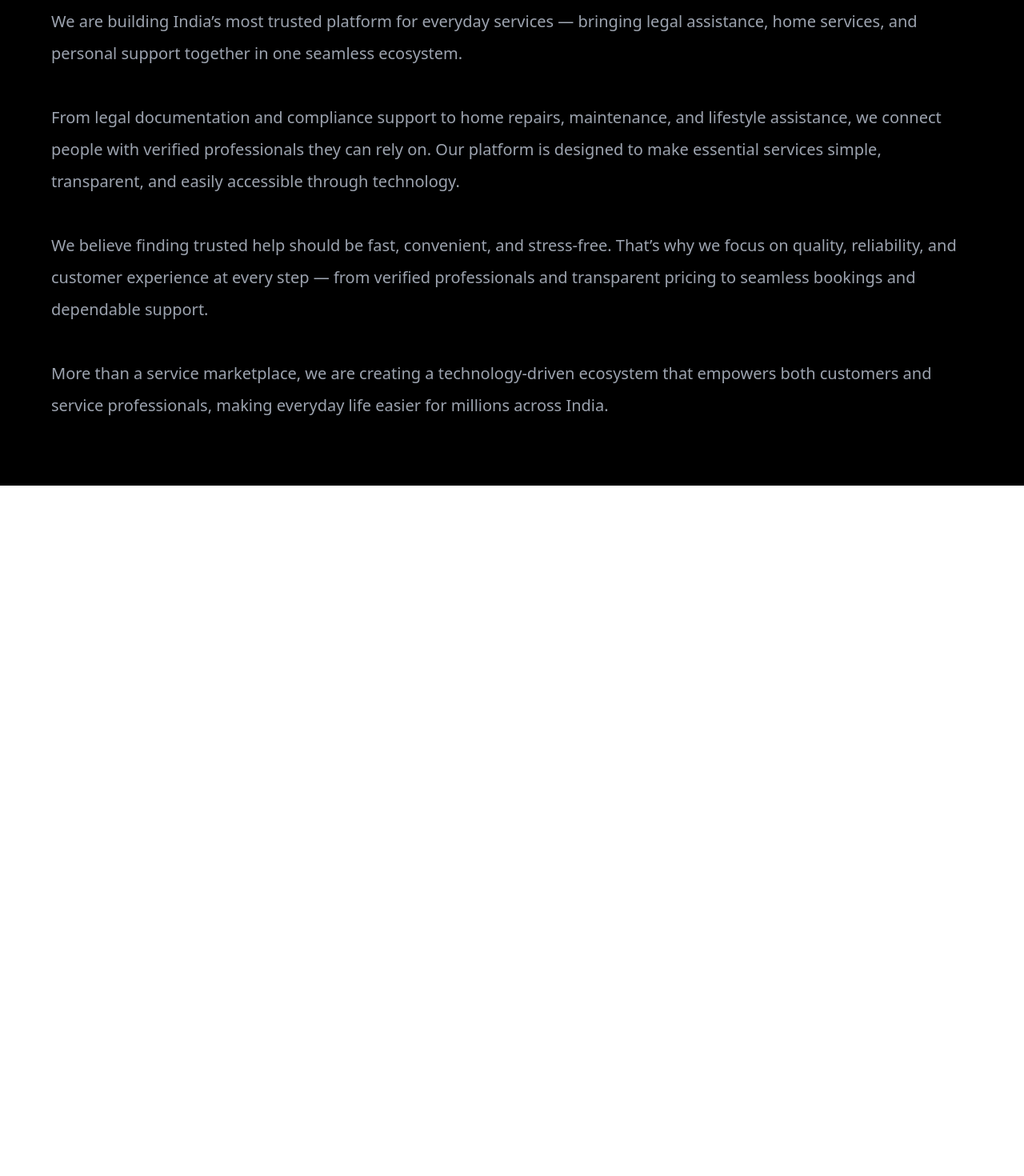
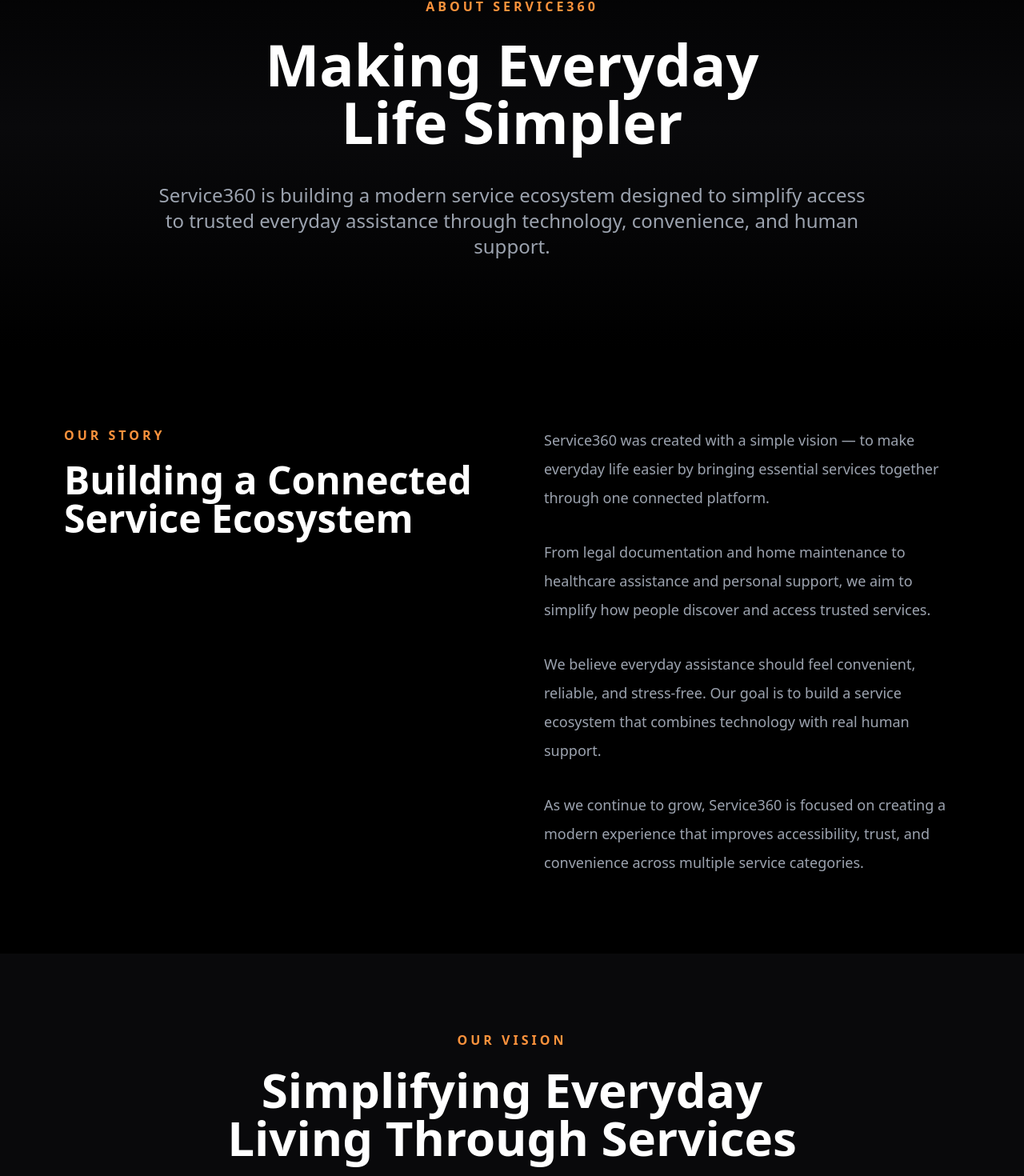
Before and after one commit to service-360/service360-website, a Next.js app: page /about in a window 1280 px wide. Shown: the part 193-1663 px from the top of the page at 80% size. Before the commit the page ends 800 px from the top, so only its background shows below. Built offline with nearby package versions, Linux system fonts and the light colour scheme.

Commit message:
Redesign About page with founders section and brand story

```diff
--- a/app/about/page.js
+++ b/app/about/page.js
@@ -1,52 +1,272 @@
+import Navbar from "../components/Navbar"
+import Footer from "../components/Footer"
+
 export default function AboutPage() {
+
+  const values = [
+    "Reliability",
+    "Simplicity",
+    "Accessibility",
+    "Human Support",
+  ]
+
   return (
-    <main className="bg-black text-white min-h-screen px-8 py-20">
 
-      <div className="max-w-6xl mx-auto">
+    <main className="bg-black text-white min-h-screen">
 
-        <h1 className="text-6xl md:text-7xl font-bold mb-12">
+      <Navbar />
+
+      {/* Hero Section */}
+      <section className="px-6 md:px-20 py-28 bg-gradient-to-b from-black via-zinc-950 to-black text-center">
+
+        <div className="max-w-5xl mx-auto">
+
+          <p className="text-orange-400 uppercase tracking-[4px] font-semibold mb-6">
             About Service360
+          </p>
+
+          <h1 className="text-5xl md:text-7xl font-bold leading-tight mb-10">
+            Making Everyday
+            <br />
+            Life Simpler
           </h1>
 
-        <div className="space-y-10 text-gray-400 text-xl leading-10">
+          <p className="text-gray-400 text-lg md:text-2xl leading-10 max-w-4xl mx-auto">
+            Service360 is building a modern service ecosystem designed to simplify access to trusted everyday assistance through technology, convenience, and human support.
+          </p>
+
+        </div>
+
+      </section>
+
+      {/* Our Story */}
+      <section className="px-6 md:px-20 py-24">
+
+        <div className="max-w-6xl mx-auto grid md:grid-cols-2 gap-20 items-start">
+
+          <div>
+
+            <p className="text-orange-400 uppercase tracking-[4px] font-semibold mb-5">
+              Our Story
+            </p>
+
+            <h2 className="text-4xl md:text-5xl font-bold leading-tight">
+              Building a Connected
+              <br />
+              Service Ecosystem
+            </h2>
+
+          </div>
+
+          <div className="space-y-8 text-gray-400 text-lg leading-9">
 
             <p>
-            We are building India’s most trusted platform for
-            everyday services — bringing legal assistance,
-            home services, and personal support together in
-            one seamless ecosystem.
+              Service360 was created with a simple vision — to make everyday life easier by bringing essential services together through one connected platform.
             </p>
 
             <p>
-            From legal documentation and compliance support
-            to home repairs, maintenance, and lifestyle
-            assistance, we connect people with verified
-            professionals they can rely on. Our platform is
-            designed to make essential services simple,
-            transparent, and easily accessible through
-            technology.
+              From legal documentation and home maintenance to healthcare assistance and personal support, we aim to simplify how people discover and access trusted services.
             </p>
 
             <p>
-            We believe finding trusted help should be fast,
-            convenient, and stress-free. That’s why we focus
-            on quality, reliability, and customer experience
-            at every step — from verified professionals and
-            transparent pricing to seamless bookings and
-            dependable support.
+              We believe everyday assistance should feel convenient, reliable, and stress-free. Our goal is to build a service ecosystem that combines technology with real human support.
             </p>
 
             <p>
-            More than a service marketplace, we are creating
-            a technology-driven ecosystem that empowers both
-            customers and service professionals, making
-            everyday life easier for millions across India.
+              As we continue to grow, Service360 is focused on creating a modern experience that improves accessibility, trust, and convenience across multiple service categories.
             </p>
 
           </div>
 
         </div>
 
+      </section>
+
+      {/* Vision Section */}
+      <section className="px-6 md:px-20 py-24 bg-zinc-950">
+
+        <div className="max-w-5xl mx-auto text-center">
+
+          <p className="text-orange-400 uppercase tracking-[4px] font-semibold mb-5">
+            Our Vision
+          </p>
+
+          <h2 className="text-4xl md:text-6xl font-bold leading-tight mb-10">
+            Simplifying Everyday
+            <br />
+            Living Through Services
+          </h2>
+
+          <p className="text-gray-400 text-lg md:text-2xl leading-10">
+            We envision Service360 becoming a trusted everyday support ecosystem that simplifies access to services through convenience, reliability, and technology.
+          </p>
+
+        </div>
+
+      </section>
+
+      {/* Core Values */}
+      <section className="px-6 md:px-20 py-24">
+
+        <div className="max-w-6xl mx-auto">
+
+          <div className="text-center mb-16">
+
+            <p className="text-orange-400 uppercase tracking-[4px] font-semibold mb-5">
+              Core Values
+            </p>
+
+            <h2 className="text-4xl md:text-5xl font-bold">
+              What Drives Service360
+            </h2>
+
+          </div>
+
+          <div className="grid md:grid-cols-4 gap-8">
+
+            {values.map((value, index) => (
+
+              <div
+                key={index}
+                className="bg-zinc-900 border border-zinc-800 rounded-[32px] p-10 text-center hover:border-orange-500 transition duration-300"
+              >
+
+                <div className="text-orange-400 text-5xl mb-6">
+                  •
+                </div>
+
+                <h3 className="text-2xl font-bold">
+                  {value}
+                </h3>
+
+              </div>
+
+            ))}
+
+          </div>
+
+        </div>
+
+      </section>
+
+      {/* Founders Section */}
+      <section className="px-6 md:px-20 py-24 bg-zinc-950">
+
+        <div className="max-w-7xl mx-auto">
+
+          <div className="text-center mb-20">
+
+            <p className="text-orange-400 uppercase tracking-[4px] font-semibold mb-5">
+              Founders
+            </p>
+
+            <h2 className="text-4xl md:text-5xl font-bold">
+              Meet The Team Behind Service360
+            </h2>
+
+          </div>
+
+          <div className="grid md:grid-cols-2 gap-10">
+
+            {/* Founder 1 */}
+            <div className="bg-zinc-900 border border-zinc-800 rounded-[40px] overflow-hidden hover:border-orange-500 transition duration-300">
+
+              <img
+                src="/tharun.jpg"
+                alt="Tharun Kumar"
+                className="w-full h-[500px] object-cover"
+              />
+
+              <div className="p-10">
+
+                <h3 className="text-3xl font-bold mb-3">
+                  Tharun Kumar
+                </h3>
+
+                <p className="text-orange-400 font-semibold mb-6">
+                  Founder & COO
+                </p>
+
+                <p className="text-gray-400 text-lg leading-8 mb-8">
+                  A Business Administration graduate with experience across B2B, B2C, and service industries, focused on building customer-first operational systems through Service360.
+                </p>
+
+                <a
+                  href="https://www.linkedin.com/in/tharun-kumar-manivannan"
+                  target="_blank"
+                  rel="noopener noreferrer"
+                  className="inline-block bg-orange-500 hover:bg-orange-600 transition px-6 py-3 rounded-full font-semibold"
+                >
+                  Connect on LinkedIn
+                </a>
+
+              </div>
+
+            </div>
+
+            {/* Founder 2 */}
+            <div className="bg-zinc-900 border border-zinc-800 rounded-[40px] overflow-hidden hover:border-orange-500 transition duration-300">
+
+              <img
+                src="/ramesh.jpg"
+                alt="Ramesh Prashanth Muthaiah"
+                className="w-full h-[500px] object-cover"
+              />
+
+              <div className="p-10">
+
+                <h3 className="text-3xl font-bold mb-3">
+                  Ramesh Prashanth Muthaiah
+                </h3>
+
+                <p className="text-orange-400 font-semibold mb-6">
+                  Founder & CMO
+                </p>
+
+                <p className="text-gray-400 text-lg leading-8 mb-8">
+                  An Engineering graduate and entrepreneur focused on scaling modern service ecosystems through innovation, customer engagement, and strategic growth.
+                </p>
+
+                <a
+                  href="https://linkedin.com/"
+                  target="_blank"
+                  rel="noopener noreferrer"
+                  className="inline-block bg-orange-500 hover:bg-orange-600 transition px-6 py-3 rounded-full font-semibold"
+                >
+                  Connect on LinkedIn
+                </a>
+
+              </div>
+
+            </div>
+
+          </div>
+
+        </div>
+
+      </section>
+
+      {/* Final CTA */}
+      <section className="px-6 md:px-20 py-28 text-center">
+
+        <h2 className="text-4xl md:text-6xl font-bold leading-tight mb-10">
+          Need Assistance?
+          <br />
+          Explore Services Instantly.
+        </h2>
+
+        <a
+          href="/services"
+          className="inline-block bg-orange-500 hover:bg-orange-600 transition px-10 py-5 rounded-full text-xl font-semibold"
+        >
+          Explore Services
+        </a>
+
+      </section>
+
+      <Footer />
+
     </main>
+
   )
 }
```
Lines whose indentation alone changed are shown as unchanged.
